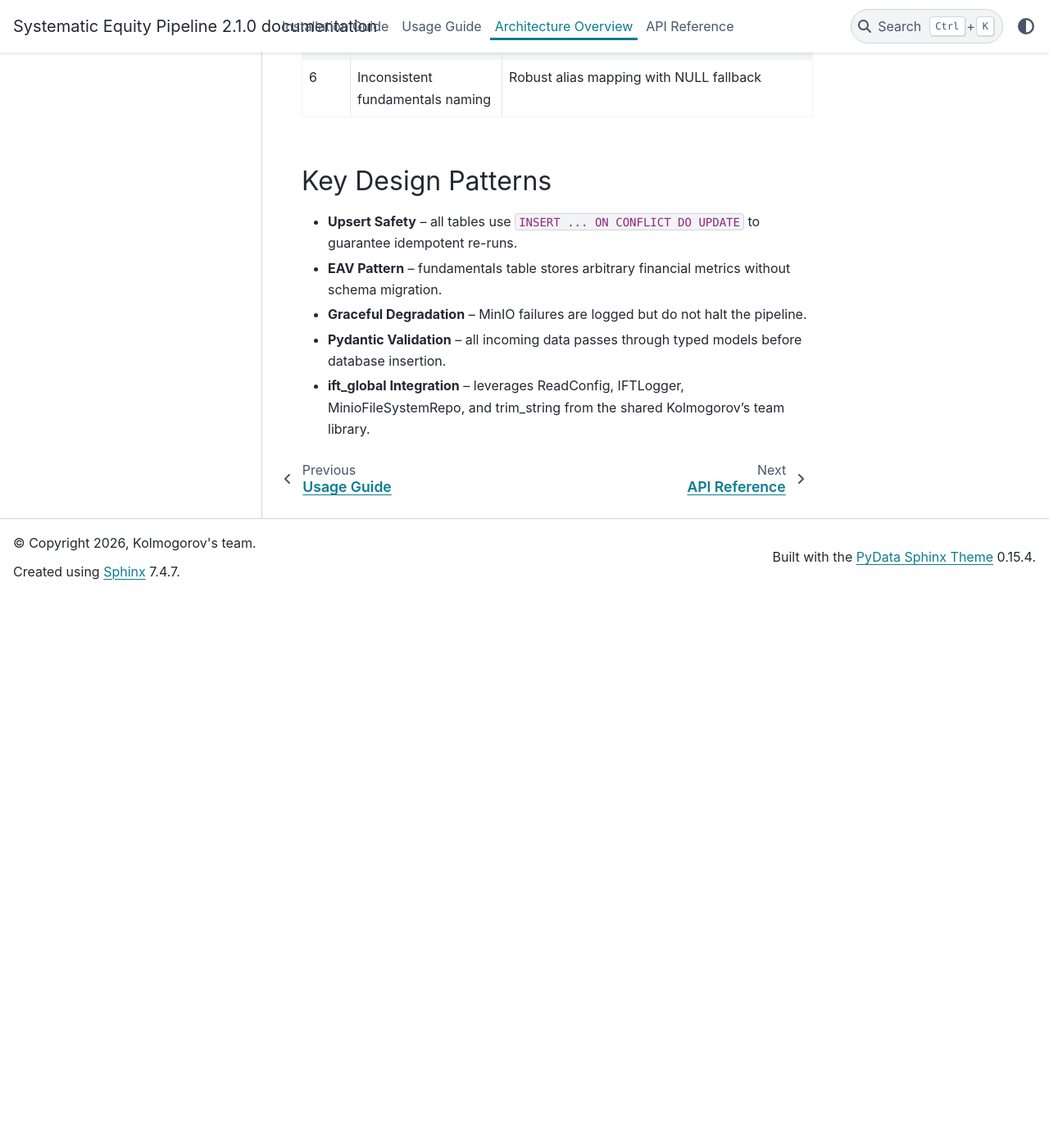
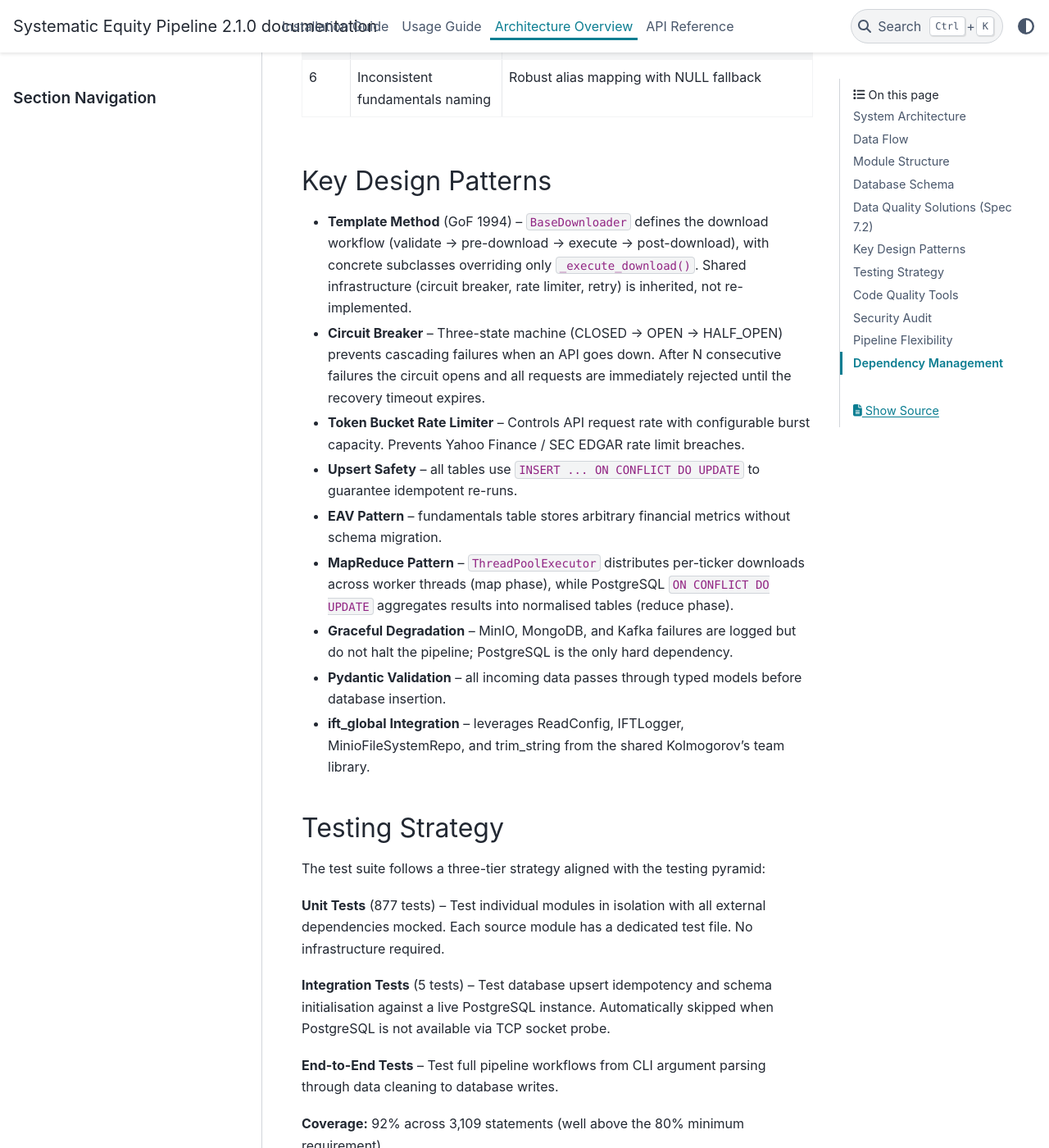
Before and after one commit to abailey81/Big-Data-Pipeline, a Sphinx documentation site: the page built from docs/architecture.rst, in a window 1280 px wide and 1400 px high, scrolled down 3687 px. Shown: the whole window at 82% size. Built offline with Sphinx 7.4.7 and the PyData theme 0.15.4, drawn with Linux system fonts in a browser that asks for light colours; before the commit the page ends 4413 px from its top, so only the background shows below that; some of the changed text lies outside the part shown.

Commit message:
Expand test suite to 877 tests (92% coverage) and enhance documentation
- Fix integration tests to skip gracefully when PostgreSQL is unavailable
- Add new test files: test_company_static, test_extract_from_query, test_gdelt_downloader
- Extend existing tests for ESG, fundamentals, EDGAR, progress tracker, sql_conn
- Fix CSV header case mismatch bug in get_company_static.py
- Update README with testing, code quality, security, and pipeline flexibility sections
- Extend architecture docs with design patterns, testing strategy, and security audit
- Add default coverage reporting to pyproject.toml pytest config

```diff
--- a/docs/architecture.rst
+++ b/docs/architecture.rst
@@ -185,12 +185,120 @@
 Key Design Patterns
 ---------------------
 
+* **Template Method** (GoF 1994) -- ``BaseDownloader`` defines the download workflow
+  (validate → pre-download → execute → post-download), with concrete subclasses
+  overriding only ``_execute_download()``. Shared infrastructure (circuit breaker,
+  rate limiter, retry) is inherited, not re-implemented.
+* **Circuit Breaker** -- Three-state machine (CLOSED → OPEN → HALF_OPEN) prevents
+  cascading failures when an API goes down. After N consecutive failures the circuit
+  opens and all requests are immediately rejected until the recovery timeout expires.
+* **Token Bucket Rate Limiter** -- Controls API request rate with configurable burst
+  capacity. Prevents Yahoo Finance / SEC EDGAR rate limit breaches.
 * **Upsert Safety** -- all tables use ``INSERT ... ON CONFLICT DO UPDATE``
   to guarantee idempotent re-runs.
 * **EAV Pattern** -- fundamentals table stores arbitrary financial metrics
   without schema migration.
-* **Graceful Degradation** -- MinIO failures are logged but do not halt the pipeline.
+* **MapReduce Pattern** -- ``ThreadPoolExecutor`` distributes per-ticker downloads
+  across worker threads (map phase), while PostgreSQL ``ON CONFLICT DO UPDATE``
+  aggregates results into normalised tables (reduce phase).
+* **Graceful Degradation** -- MinIO, MongoDB, and Kafka failures are logged but do
+  not halt the pipeline; PostgreSQL is the only hard dependency.
 * **Pydantic Validation** -- all incoming data passes through typed models
   before database insertion.
 * **ift_global Integration** -- leverages ReadConfig, IFTLogger, MinioFileSystemRepo,
   and trim_string from the shared Kolmogorov's team library.
+
+Testing Strategy
+-----------------
+
+The test suite follows a three-tier strategy aligned with the testing pyramid:
+
+**Unit Tests** (877 tests) -- Test individual modules in isolation with all external
+dependencies mocked. Each source module has a dedicated test file. No infrastructure
+required.
+
+**Integration Tests** (5 tests) -- Test database upsert idempotency and schema
+initialisation against a live PostgreSQL instance. Automatically skipped when
+PostgreSQL is not available via TCP socket probe.
+
+**End-to-End Tests** -- Test full pipeline workflows from CLI argument parsing
+through data cleaning to database writes.
+
+**Coverage:** 92% across 3,109 statements (well above the 80% minimum requirement).
+
+Code Quality Tools
+-------------------
+
+.. list-table::
+   :header-rows: 1
+
+   * - Tool
+     - Purpose
+     - Configuration
+   * - **Black**
+     - Opinionated code formatter
+     - ``line-length = 110``, ``target-version = ["py310"]`` (pyproject.toml)
+   * - **isort**
+     - Import sorting
+     - ``profile = "black"``, ``line_length = 110`` (pyproject.toml)
+   * - **flake8**
+     - PEP 8 linting
+     - ``.flake8`` with per-file ignores for Main.py and tests
+   * - **Bandit**
+     - Security static analysis
+     - ``pyproject.toml``: exclude tests, skip B101
+
+All 44 source files pass Black, isort, and flake8 with zero violations.
+
+Security Audit
+---------------
+
+**Bandit** (static analysis): 0 high-severity issues across 7,232 lines.
+4 medium findings are intentional ``urllib.urlopen`` calls to hardcoded SEC/Finnhub
+API endpoints. 6 low findings are ``random.uniform`` for jitter backoff (not
+cryptographic) and ``try/except/pass`` in ESG fallback paths (graceful degradation).
+
+**Safety** (dependency scanning): 1 low-severity advisory in an indirect dependency
+with no production impact. All direct dependencies are pinned to current stable
+versions via Poetry's lock file.
+
+Pipeline Flexibility
+---------------------
+
+The pipeline supports multiple run frequencies through the ``--frequency`` CLI
+argument, enabling both full historical backfill and incremental daily updates:
+
+.. list-table::
+   :header-rows: 1
+
+   * - Frequency
+     - Lookback
+     - Use Case
+   * - *(omitted)*
+     - 6 years
+     - Initial data seeding (full backfill)
+   * - ``daily``
+     - 5 business days
+     - Nightly incremental update
+   * - ``weekly``
+     - 14 days
+     - Weekly refresh with overlap buffer
+   * - ``monthly``
+     - 35 days
+     - Month-end rebalance processing
+   * - ``quarterly``
+     - 95 days
+     - Quarterly earnings window
+
+Custom date ranges override frequency-based lookback via ``--start_date`` and
+``--end_date``. The ``--sources`` flag enables selective execution of individual
+phases, and ``--tickers`` restricts to specific symbols. The ``--schedule`` flag
+starts an APScheduler cron job for automated recurring runs.
+
+Dependency Management
+----------------------
+
+All dependencies are managed via **Poetry** with ``pyproject.toml`` as the single
+source of truth. Production dependencies (14 packages) and development dependencies
+(8 packages) are separated into distinct groups. The ``poetry.lock`` file ensures
+reproducible builds across environments.
--- a/pyproject.toml
+++ b/pyproject.toml
@@ -45,7 +45,7 @@
 
 [tool.pytest.ini_options]
 testpaths = ["tests"]
-addopts = "-v"
+addopts = "-v --cov=modules --cov-report=term-missing"
 markers = [
     "unit: Unit tests (no external dependencies)",
     "integration: Integration tests requiring PostgreSQL/MinIO",
```
Also changed, not shown: README.md (+180 -9 lines), 9 other files.
